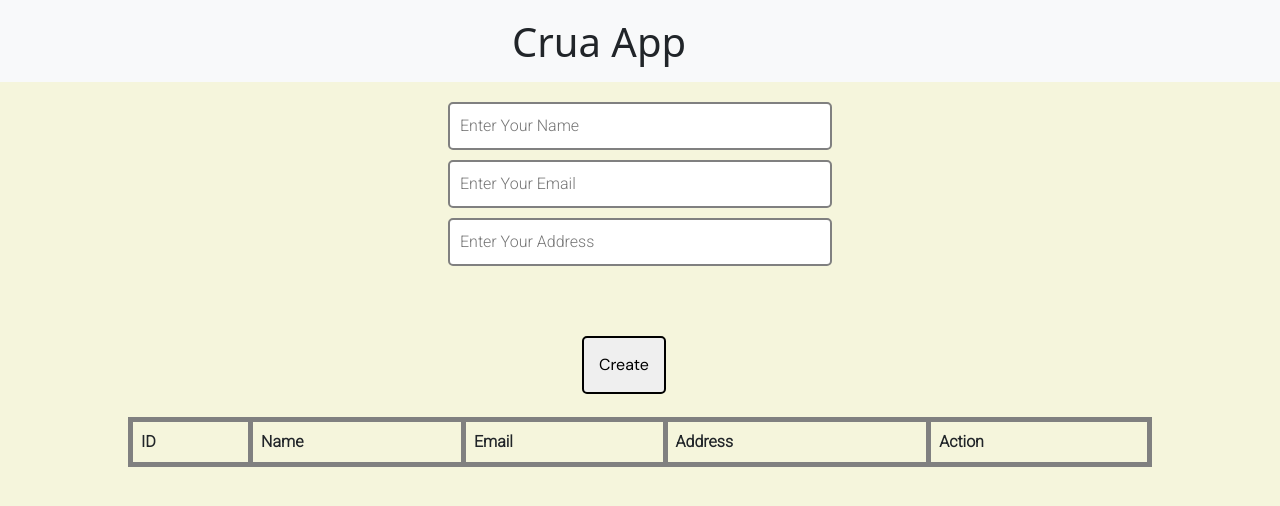
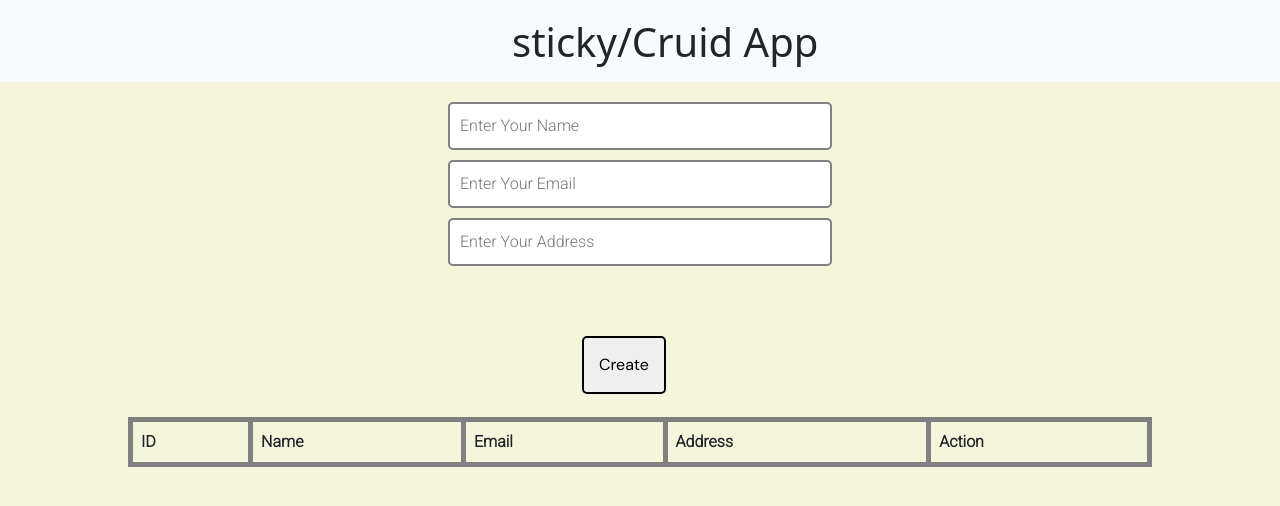
Before and after one commit to Devil-Looper/crud-App-Hk, a plain HTML site: page index.html in a window 1280 px wide. Drawn offline with nearby package versions, Linux system fonts and the light colour scheme; no server answers; a web font is replaced by a local one.

Commit message:
Update index.html

```diff
--- a/index.html
+++ b/index.html
@@ -20,7 +20,7 @@
 <nav class="navbar navbar-light bg-light">
 
       <!-- <img src="/docs/4.3/assets/brand/bootstrap-solid.svg" width="30" height="30" alt=""> -->
-      <h1 class="hk" style="margin-left: 40%; margin-top: 10px;">Crua App</h1>
+      <h1 class="hk" style="margin-left: 40%; margin-top: 10px;">sticky/Cruid App</h1>
     </a>
   </nav>
     <div class="container">
```
